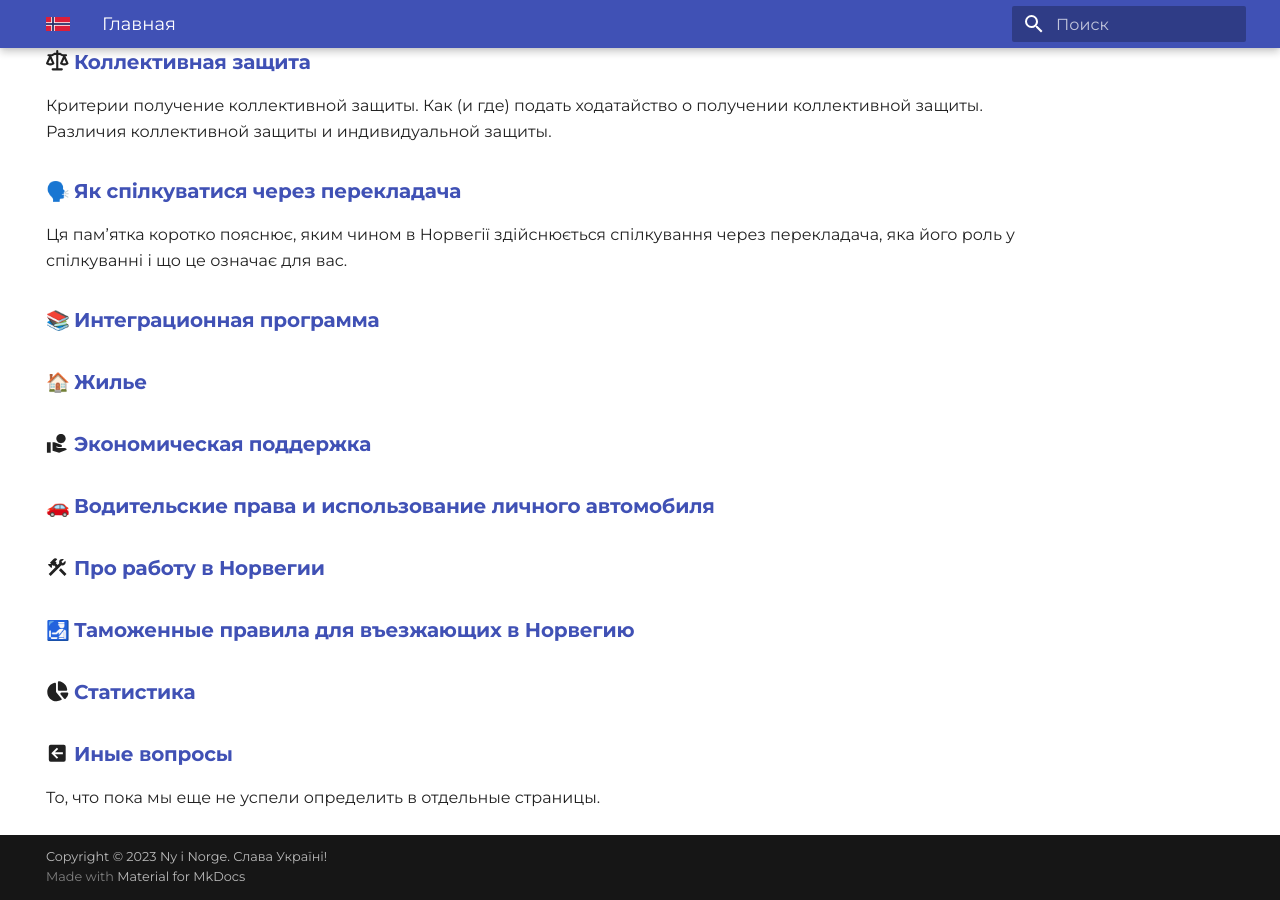
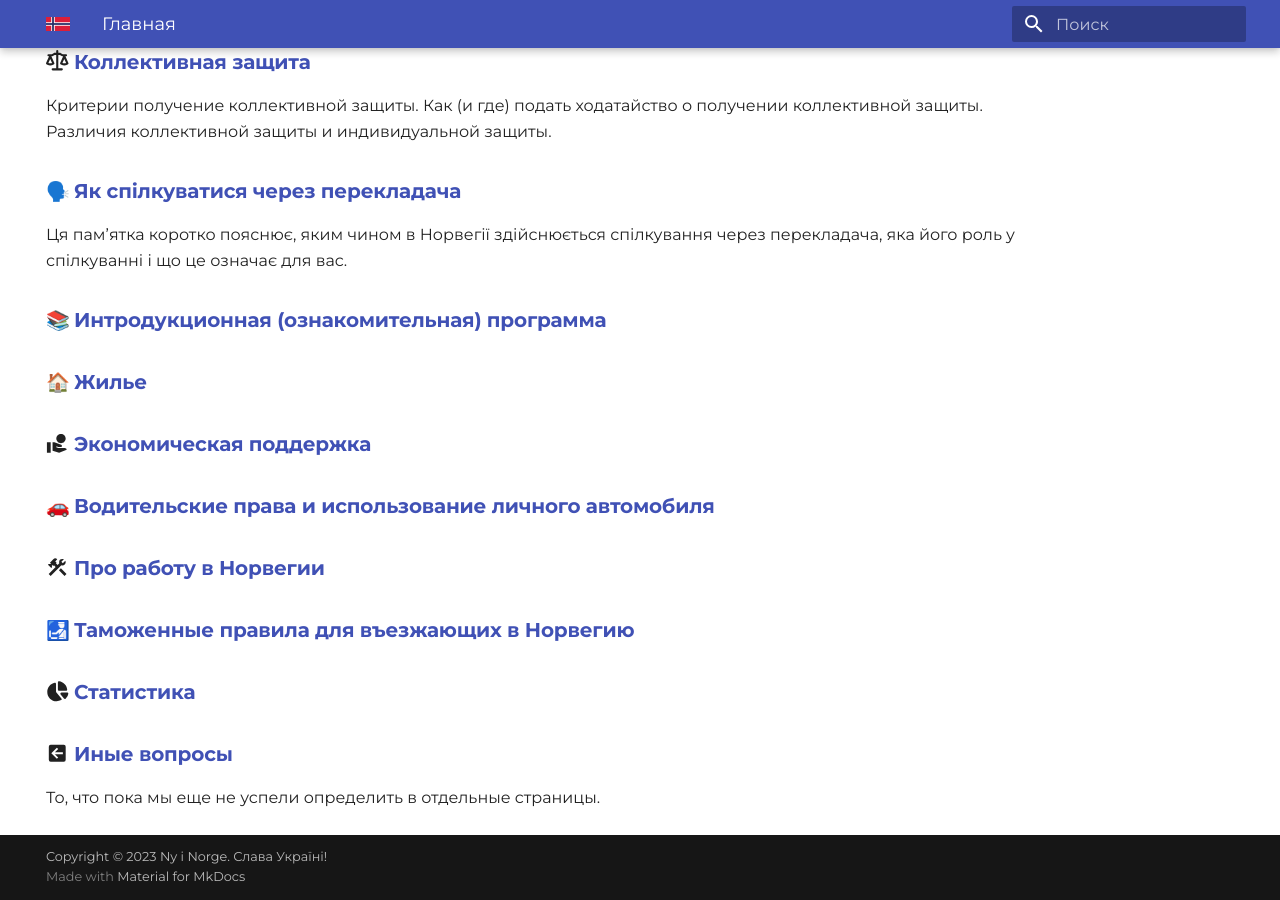
Before and after one commit to nyinorge/nyinorge.github.io, an MkDocs documentation site: the page built from docs/index.md, in a window 1280 px wide and 900 px high, scrolled down 592 px. Built offline with MkDocs 1.6.1 and Material for MkDocs 9.7.7, drawn with Linux system fonts in a browser that asks for light colours; emoji names are drawn with the system emoji font.

Commit message:
Correct formulations

```diff
--- a/docs/index.md
+++ b/docs/index.md
@@ -23,7 +23,7 @@
 ## :speaking_head: [Як спілкуватися через перекладача](https://www.imdi.no/globalassets/illustrasjoner/ukraina/a-fore-en-samtale-via-tolk_ukrainsk.pdf)
 Ця пам’ятка коротко пояснює, яким чином в Норвегії здійснюється спілкування через перекладача, яка його роль у спілкуванні і що це означає для вас.
 
-## :books: [Интеграционная программа](introduction-programme.md)
+## :books: [Интродукционная (ознакомительная) программа](introduction-programme.md)
 
 ## :house: [Жилье](housing.md)
 
--- a/mkdocs.yml
+++ b/mkdocs.yml
@@ -21,8 +21,7 @@
 nav:
   - Главная: 'index.md'
   - Коллективная защита: 'collective-protection.md'
-  - Интеграционная программа: 'introduction-programme.md'
-  - Иные вопросы: 'other.md'
+  - Интродукционная (ознакомительная) программа: 'introduction-programme.md'
   - Въезд с животными: 'animals.md'
   - Водителям: 'automobile.md'
   - Экономическая поддержка: 'benefits.md'
@@ -30,6 +29,7 @@
   - Таможенные правила: 'toll.md'
   - Статистика: 'stats.md'
   - Про работу в Норвегии: 'work.md'
+  - Иные вопросы: 'other.md'
 
 
 plugins:
```
Also changed, not shown: docs/collective-protection.md (+1 -1 lines), docs/introduction-programme.md (+1 -1 lines).
